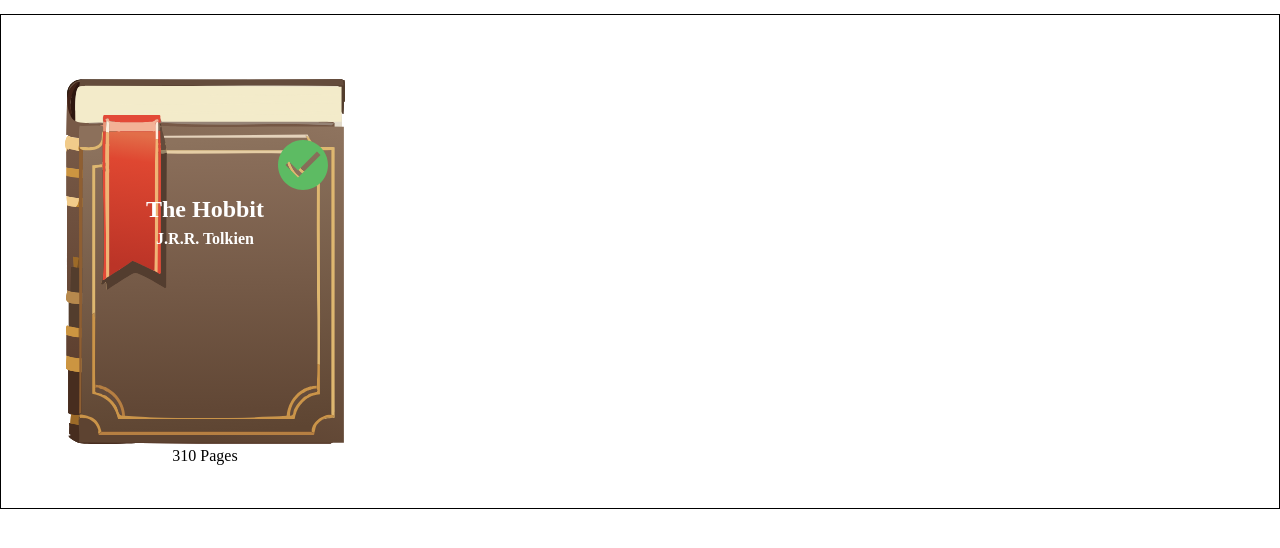
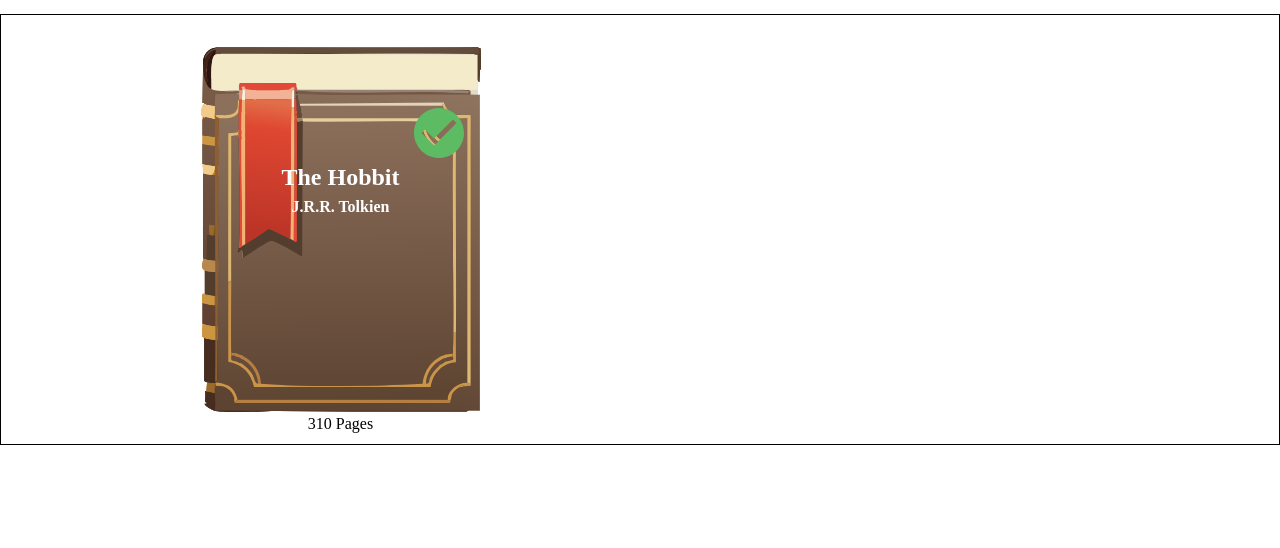
Before and after one commit to JohnJaeger/library, a plain HTML site: page index.html in a window 1280 px wide. Shown: the part 112-660 px from the top of the page. Drawn offline with Linux system fonts and the light colour scheme.

Commit message:
Add grid system for books and edit positioning
- Grid system utilizing auto-fit was added to position
books more appropriately.
- Gap, margin and padding properties were edited for better
element spacing.

```diff
--- a/style.css
+++ b/style.css
@@ -116,13 +116,19 @@ body > header{
 
 body > main{
     grid-area: main;
+    display: grid;
+    grid-template-columns: repeat(auto-fit, minmax(19.5rem, 1fr)); /*min was calculated as width of .book element
+                                                                    + left margin + right margin*/
+    grid-auto-rows: max-content;
+    justify-items: center;
+    gap: 16px;
     border: 1px solid black;
-    padding: 0px 32px 0px 32px;
+    padding: 0px 48px 0px 48px;
 }
 
 main > .book{
     position: relative;
-    margin: 64px 32px 64px 32px;
+    margin: 32px 16px 32px 16px;
 }
 
 main > .book > .book-cover{
```
